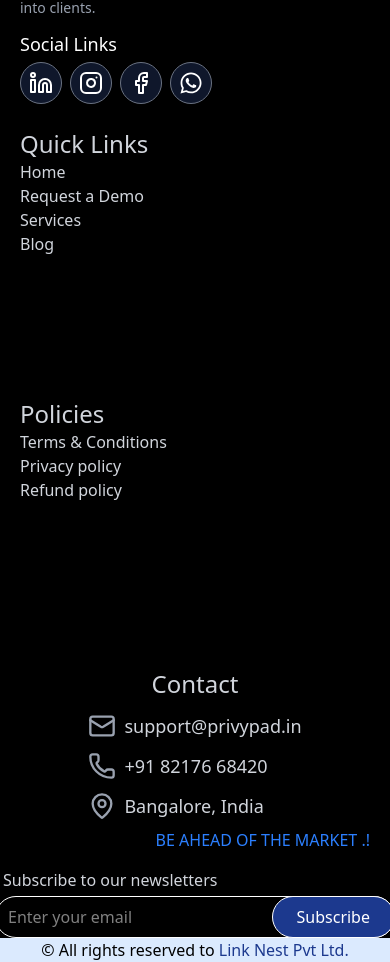
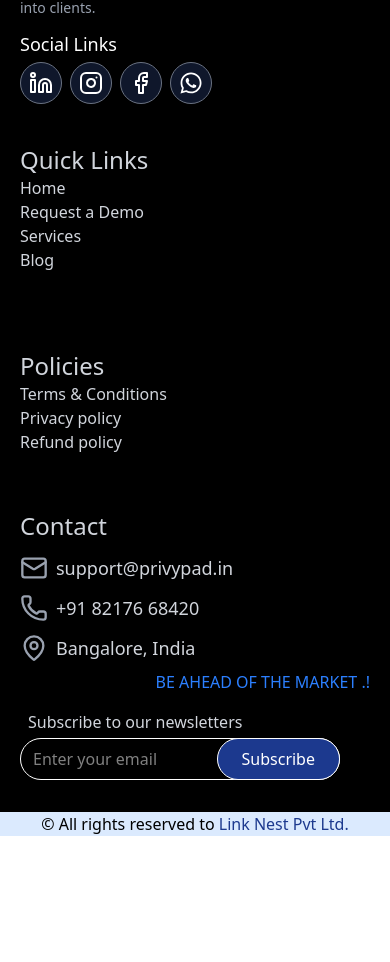
Before and after one commit to harish-kumar-gitcode/Link-Nest, a Next.js app: page /request-demo in a window 390 px wide. Shown: the part 799-1761 px from the top of the page. After the commit the page ends 1635 px from the top, so only its background shows below. Built offline with nearby package versions, Linux system fonts and the light colour scheme.

Commit message:
fix: added the footer file to complete the responsive layout update.

```diff
--- a/components/Footer.jsx
+++ b/components/Footer.jsx
@@ -12,7 +12,7 @@ import { FaWhatsapp } from "react-icons/fa";
 export default function Footer() {
   return (
     <>
-      <div className="bg-black md:h-[300px] grid md:grid-cols-5 grid-rows-4 grid-cols-1 md:gap-5 text-white pt-5 px-5">
+      <div className="bg-black md:h-[300px] grid md:grid-cols-5 grid-rows-2 grid-cols-1 md:gap-5 text-white pt-5 px-5">
         <div className="flex flex-col gap-3">
           {/* ---BRAND NAME & TAGLINE--- */}
           <div>
@@ -69,7 +69,7 @@ export default function Footer() {
           </div>
         </div>
         {/* -----QUICK LINKS----- */}
-        <div className="md:justify-items-center row-start-2 md:row-auto">
+        <div className="md:justify-items-center row-start-2 md:row-auto h-40 mt-10 md:mt-0">
           <h1 className="text-2xl text-gray-300 font-medium">Quick Links</h1>
           <div className="text-base text-gray-300 flex flex-col ">
             {/* ---HOME--- */}
@@ -107,7 +107,7 @@ export default function Footer() {
           </div>
         </div>
         {/* -----POLICIES----- */}
-        <div className="md:justify-items-start row-start-3 md:row-auto">
+        <div className="md:justify-items-start row-start-3 md:row-auto h-40">
           <h1 className="text-2xl font-medium text-gray-300">Policies</h1>
           <div className="text-gray-300 text-base flex flex-col">
             {/* ---TERMS & CONDITIONS--- */}
@@ -137,7 +137,7 @@ export default function Footer() {
           </div>
         </div>
         {/* ---CONTACT INFORMATION--- */}
-        <div className="col-span-2 justify-items-center">
+        <div className="col-span-2 justify-items-start md:justify-items-center mb-8 md:mb-0">
           <h1 className="text-2xl font-medium text-gray-300">Contact</h1>
           <div className="flex flex-col gap-3 mt-3">
             {/* ---EMAIL--- */}
@@ -163,7 +163,7 @@ export default function Footer() {
             </h1>
           </div>
           {/* ---SUBSCRIBE--- */}
-          <div className="w-full flex justify-center mt-4">
+          <div className="w-full flex items-center mt-4">
             <div className="relative">
               <h1 className="ml-2 mb-1 text-gray-300">
                 Subscribe to our newsletters
@@ -171,7 +171,7 @@ export default function Footer() {
               <input
                 type="email"
                 autoComplete="new-email"
-                className="border border-white w-100 px-3 py-2 rounded-full"
+                className="border border-white w-80 md:w-100 px-3 py-2 rounded-full"
                 placeholder="Enter your email"
               />
               <button className="absolute top-7 right-0 border border-l-none right-0 rounded-full py-2 px-6 bg-blue-900 text-white text-base">
```
